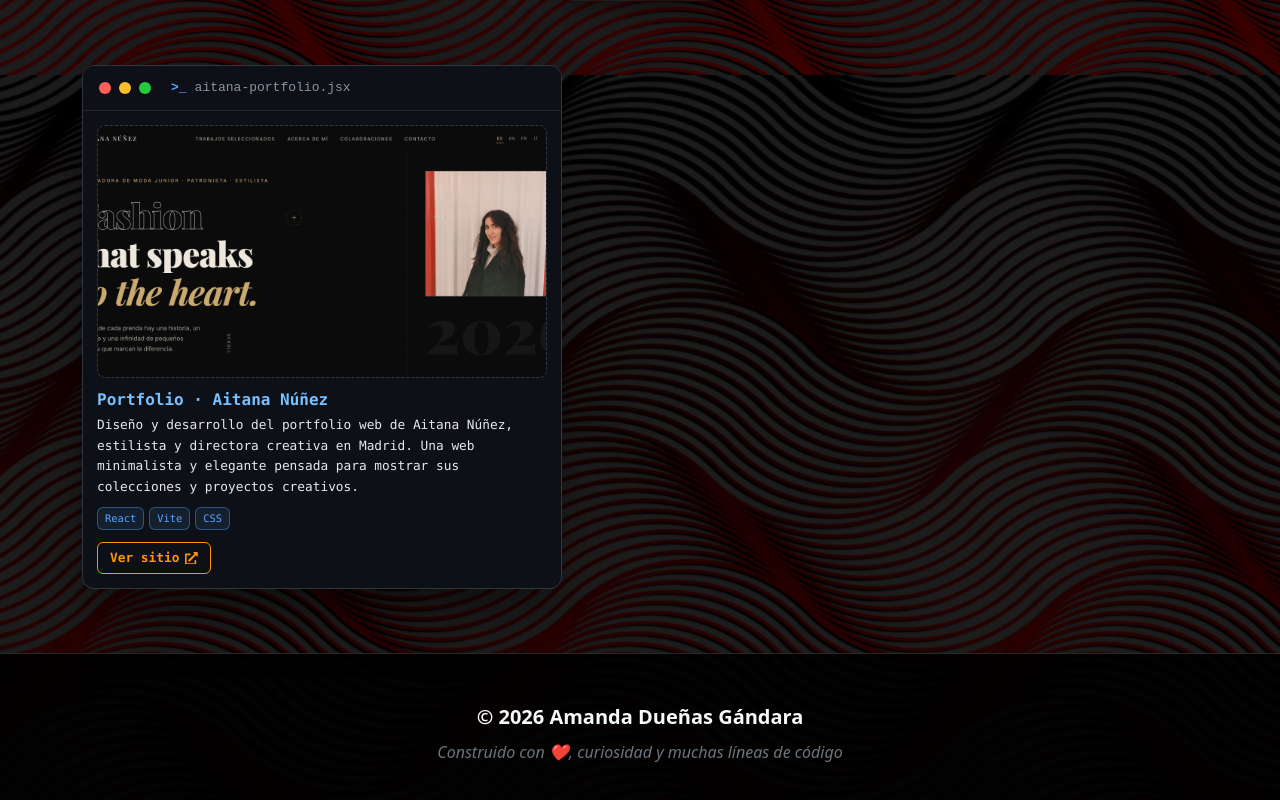
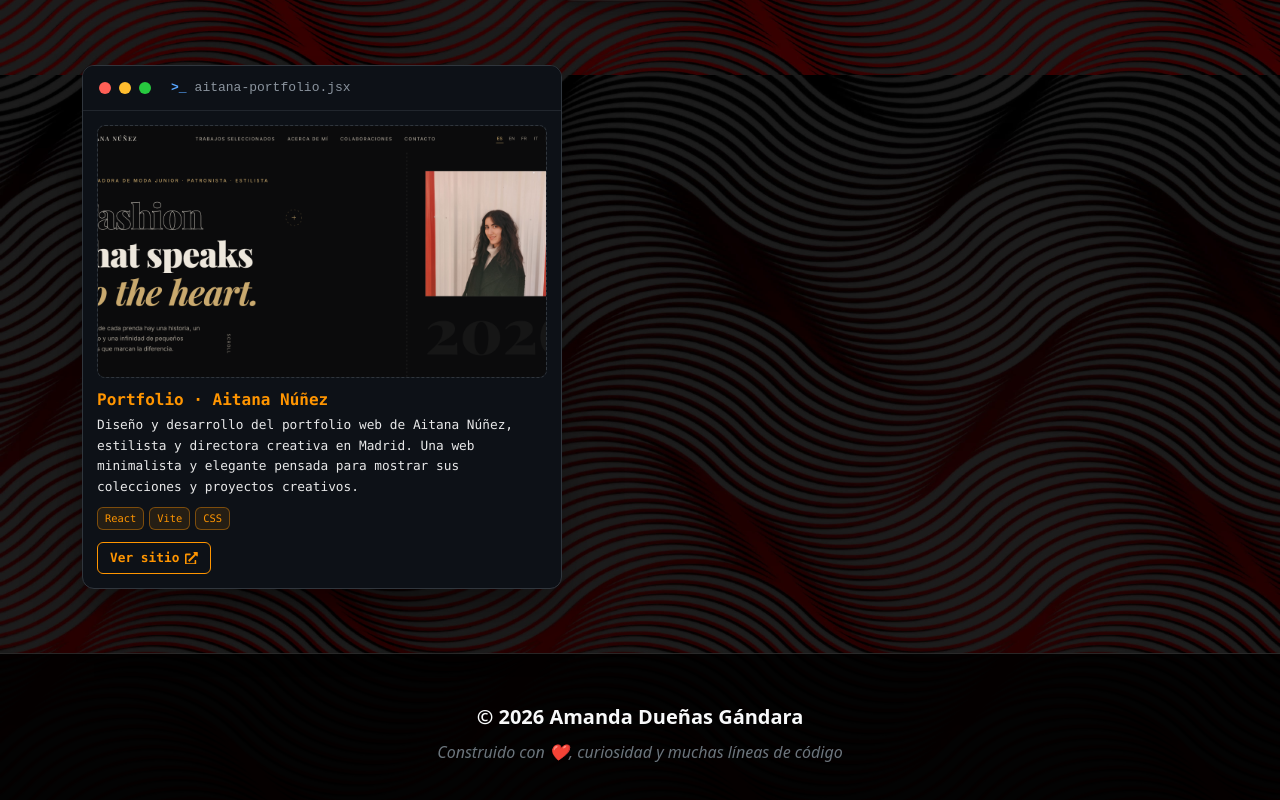
Before and after one commit to aduenasg/aduenasg.github.io, a React (Create React App) app: page / in a window 1280 px wide. Shown: the part 3925-4725 px from the top of the page. Built offline with nearby package versions, Linux system fonts and the light colour scheme; a web font is replaced by a local one.

Commit message:
Añadido card de proyecto

```diff
--- a/src/static/css/projects.css
+++ b/src/static/css/projects.css
@@ -58,7 +58,7 @@
   font-family: 'Consolas', 'Monaco', monospace;
   font-size: 1rem;
   font-weight: 700;
-  color: #79c0ff;
+  color: #ff9500;
 }
 
 .project-card-description {
@@ -77,9 +77,9 @@
 }
 
 .project-card-tag {
-  background: rgba(88, 166, 255, 0.1);
-  border: 1px solid rgba(88, 166, 255, 0.4);
-  color: #58a6ff;
+  background: rgba(255, 149, 0, 0.1);
+  border: 1px solid rgba(255, 149, 0, 0.4);
+  color: #ff9500;
   border-radius: 6px;
   padding: 2px 7px;
   font-size: 0.65rem;
```
